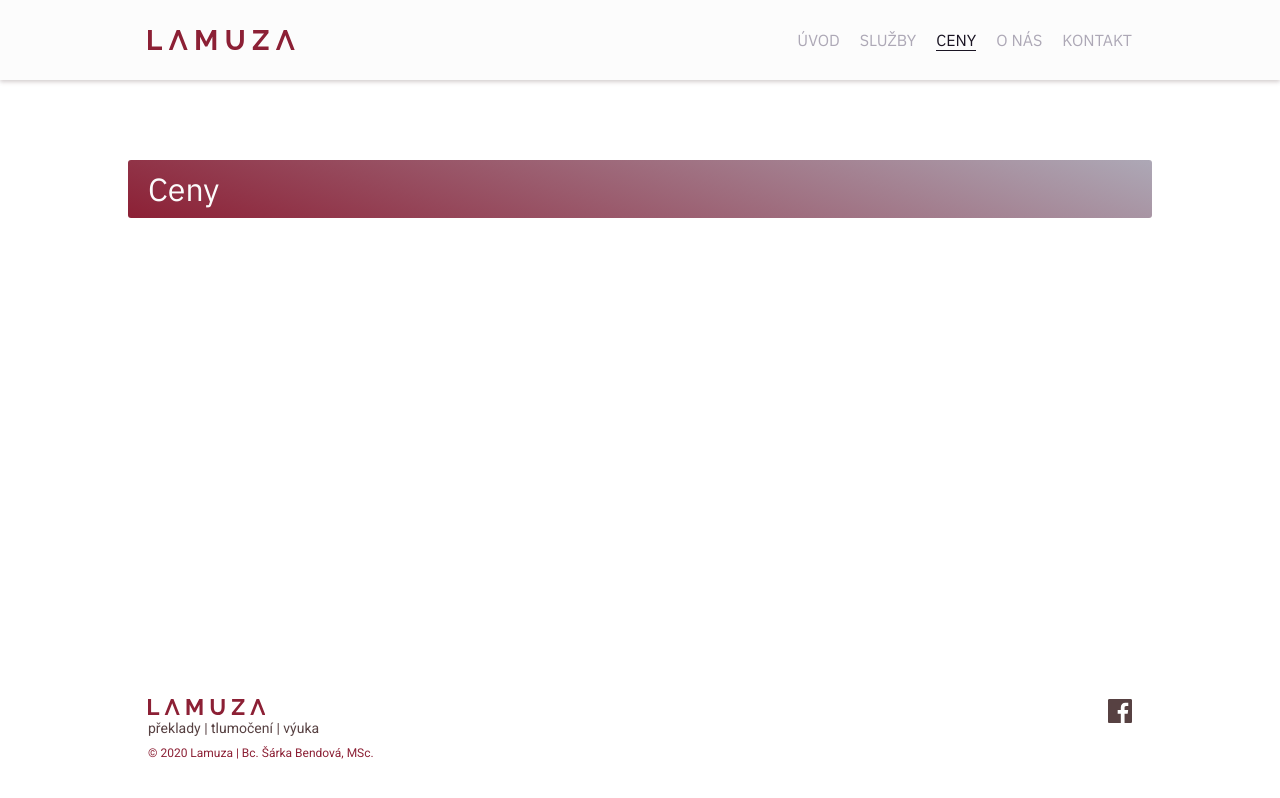
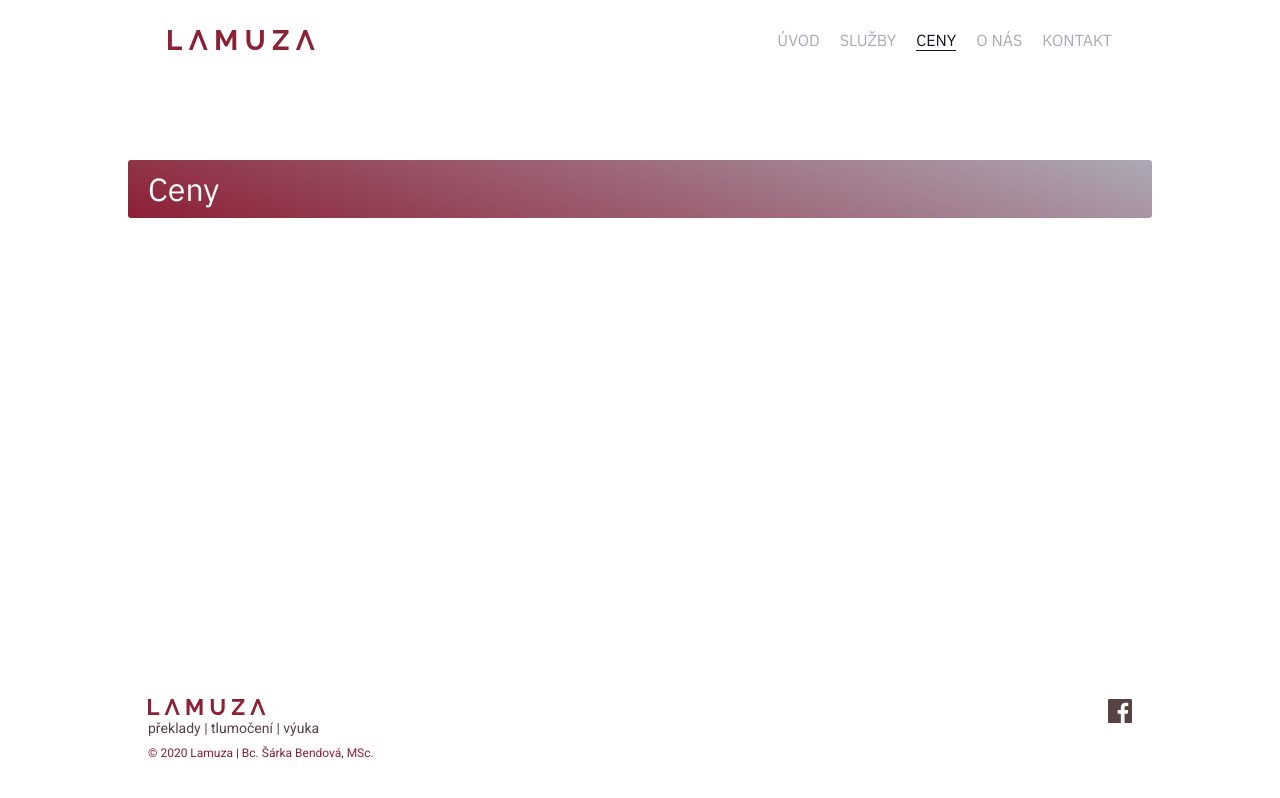
Before and after one commit to lamuza/cz-lamuza, a Gatsby site: page /ceny in a window 1280 px wide. Built offline with nearby package versions, Linux system fonts and the light colour scheme; Gatsby itself is replaced by a stand-in of ours.

Commit message:
Added header a scroll effect

```diff
--- a/src/components/header/index.tsx
+++ b/src/components/header/index.tsx
@@ -1,18 +1,35 @@
 import { Logo } from "components/logo"
 import { Link } from "gatsby"
-import React from "react"
+import React, { useLayoutEffect, useState } from "react"
 import { routes } from "routes"
 import styled from "styled-components"
 import { theme } from "theme"
 import { Navigation } from "../navigation"
 import { NavigationLink } from "../navigation-link"
 
+export const HEADER_HEIGHT = 80
+
 type Props = {
   children?: never
 }
 
-export const Header = (_: Props) => (
-  <Container>
+export const Header = (_: Props) => {
+  const [isTransparent, setIsTransparent] = useState(true)
+
+  useLayoutEffect(() => {
+    const handleScroll = () => {
+      if (window.scrollY > HEADER_HEIGHT / 2) {
+        setIsTransparent(false)
+      } else {
+        setIsTransparent(true)
+      }
+    }
+    window.addEventListener("scroll", handleScroll)
+    return () => window.removeEventListener("scroll", handleScroll)
+  }, [])
+
+  return (
+    <Container isTransparent={isTransparent}>
       <Wrapper>
         <Link to={"/"}>
           <Logo height={"20px"} width={"auto"} />
@@ -27,22 +44,22 @@ export const Header = (_: Props) => (
       </Wrapper>
     </Container>
   )
+}
 
 /**
  * Styled components
  */
 
-export const HEADER_HEIGHT = 80
-
-const Container = styled("header")`
+const Container = styled("header")<{ isTransparent: boolean }>`
   display: flex;
   position: fixed;
   justify-content: center;
   align-items: center;
   width: 100%;
   height: ${HEADER_HEIGHT}px;
-  background-color: ${theme.header.backgroundColor};
-  box-shadow: 0 2px 4px ${theme.colors.shadow};
+  background-color: ${props => (props.isTransparent ? "transparent" : theme.header.backgroundColor)};
+  box-shadow: ${props => (props.isTransparent ? "none" : `0 2px 4px ${theme.colors.shadow}`)};
+  transition: all 250ms ease-in-out;
 `
 
 const Wrapper = styled("div")`
@@ -54,5 +71,5 @@ const Wrapper = styled("div")`
   width: 100%;
   height: 100%;
   max-width: 1024px;
-  padding: 0 20px;
+  padding: 0 40px;
 `
```
Lines whose indentation alone changed are shown as unchanged.
